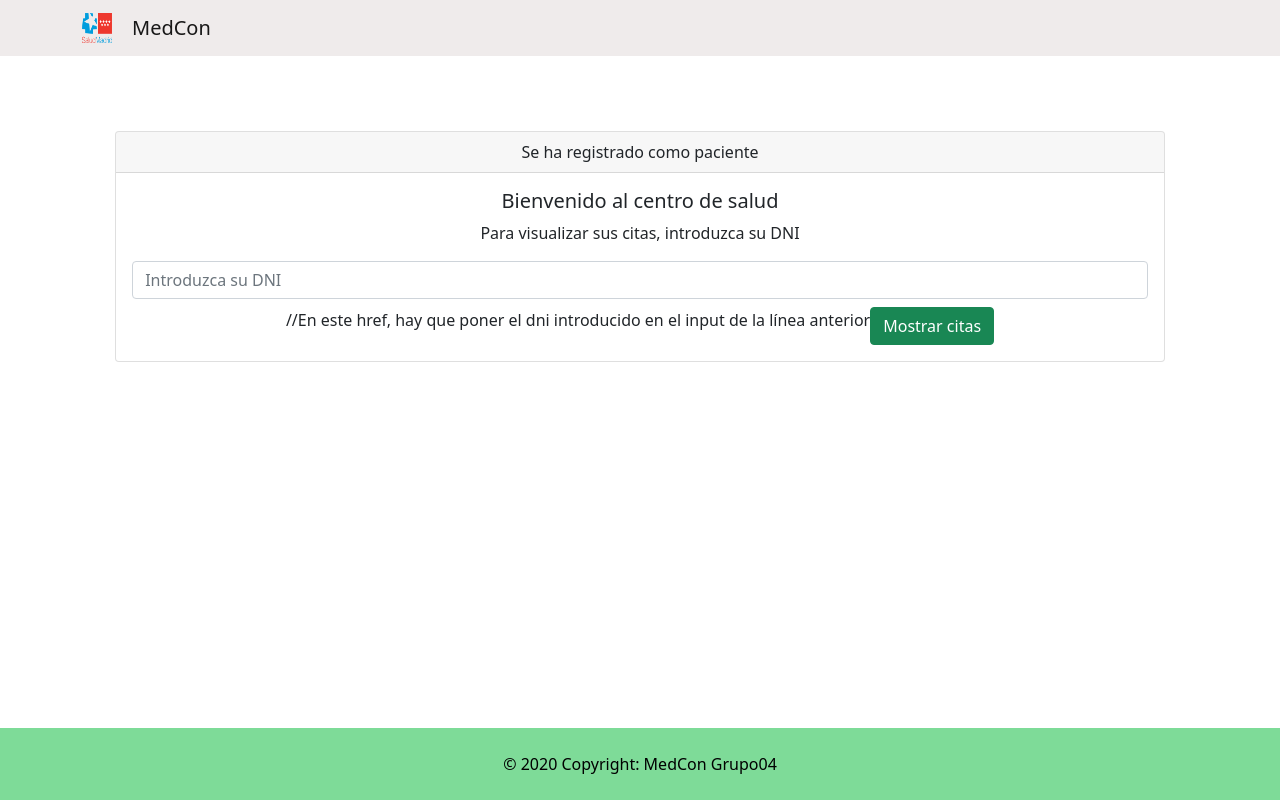
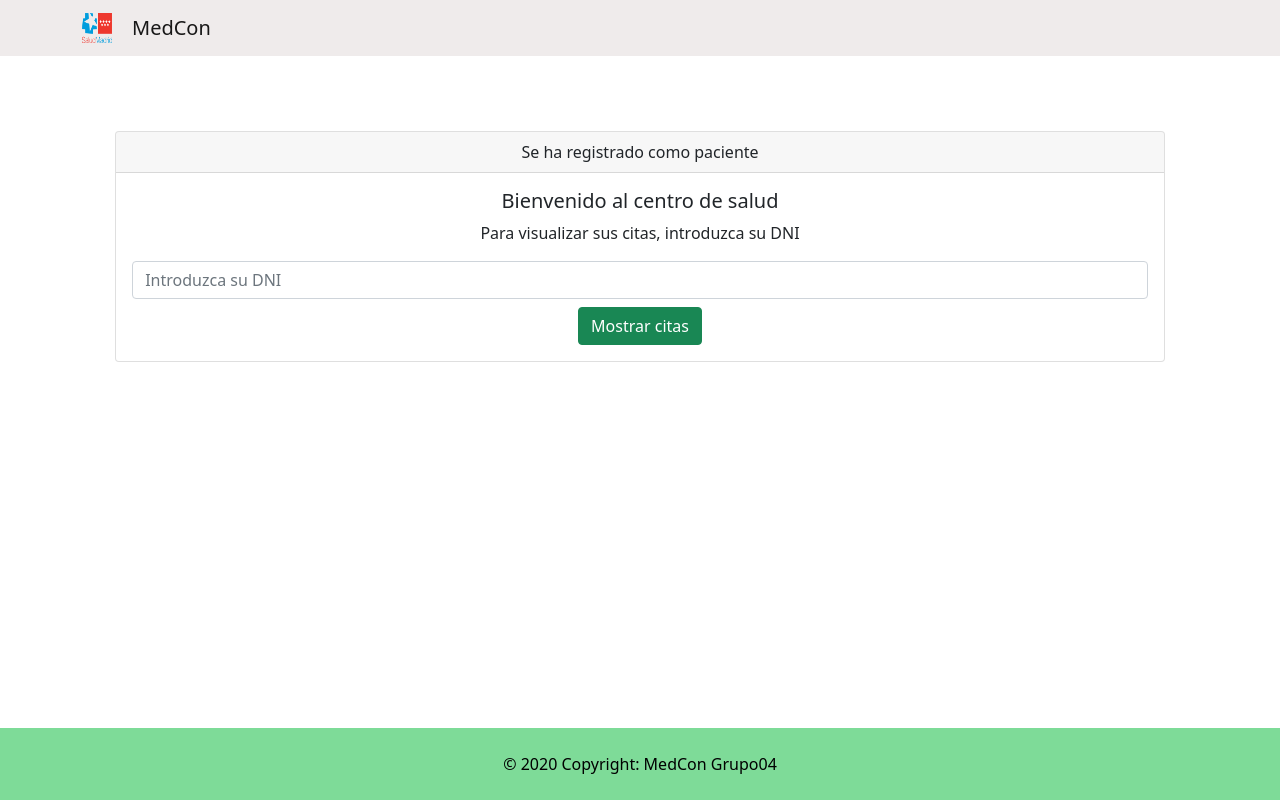
Before and after one commit to javiermofru/MedCon, a React (Create React App) app in the folder Sprint3/: page /paciente/login in a window 1280 px wide. Built offline with nearby package versions, Linux system fonts and the light colour scheme.

Commit message:
input dni

```diff
--- a/Sprint3/src/Componentes/Login.js
+++ b/Sprint3/src/Componentes/Login.js
@@ -33,7 +33,6 @@ export default class Login extends Component {
 
                                     </input>
                                 </div>
-                                //En este href, hay que poner el dni introducido en el input de la línea anterior
                                 <a type="submit" className="btn btn-success mt-2" href="79120176S" role="button">Mostrar citas</a>
 
                             </form>
```
